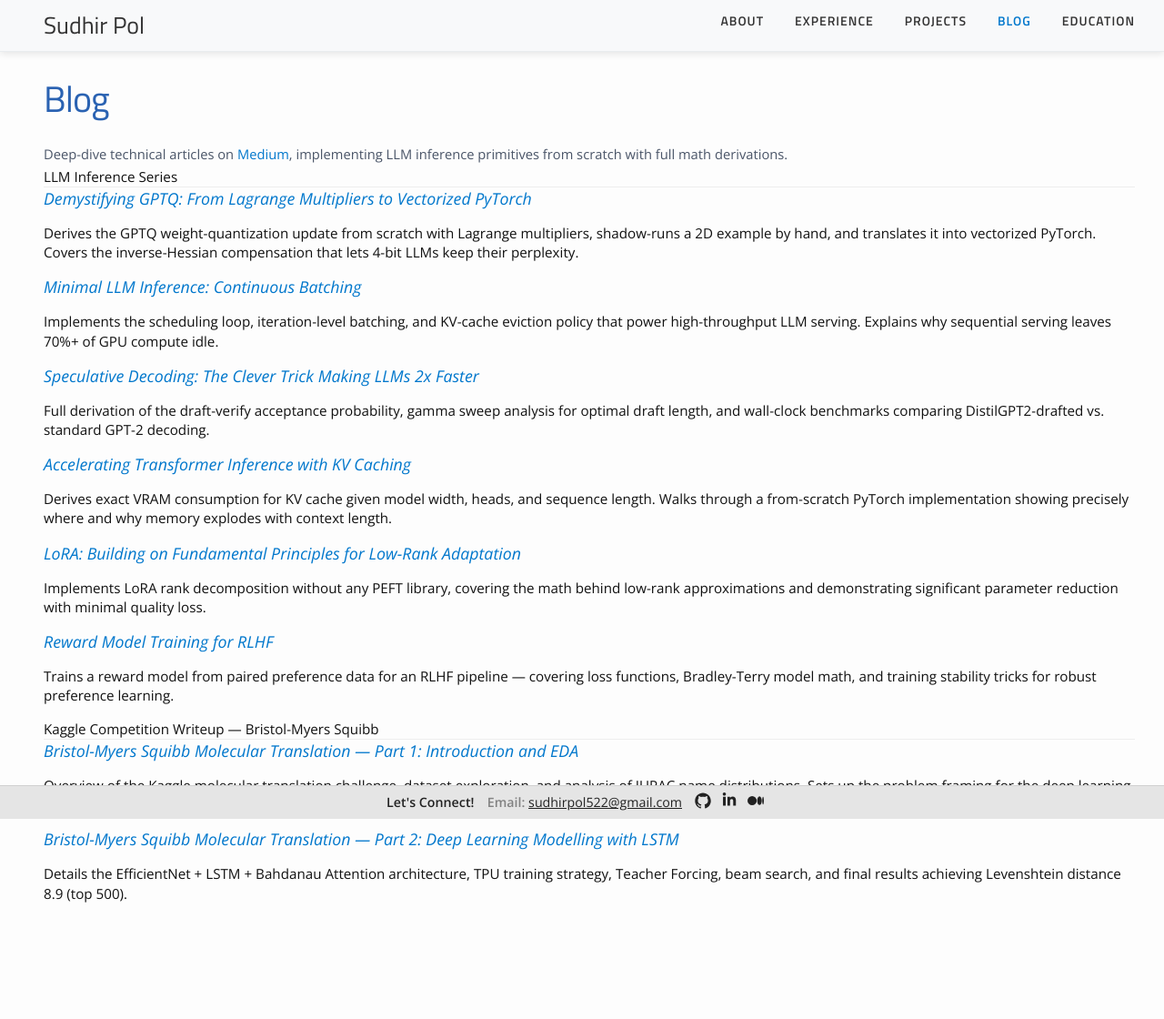
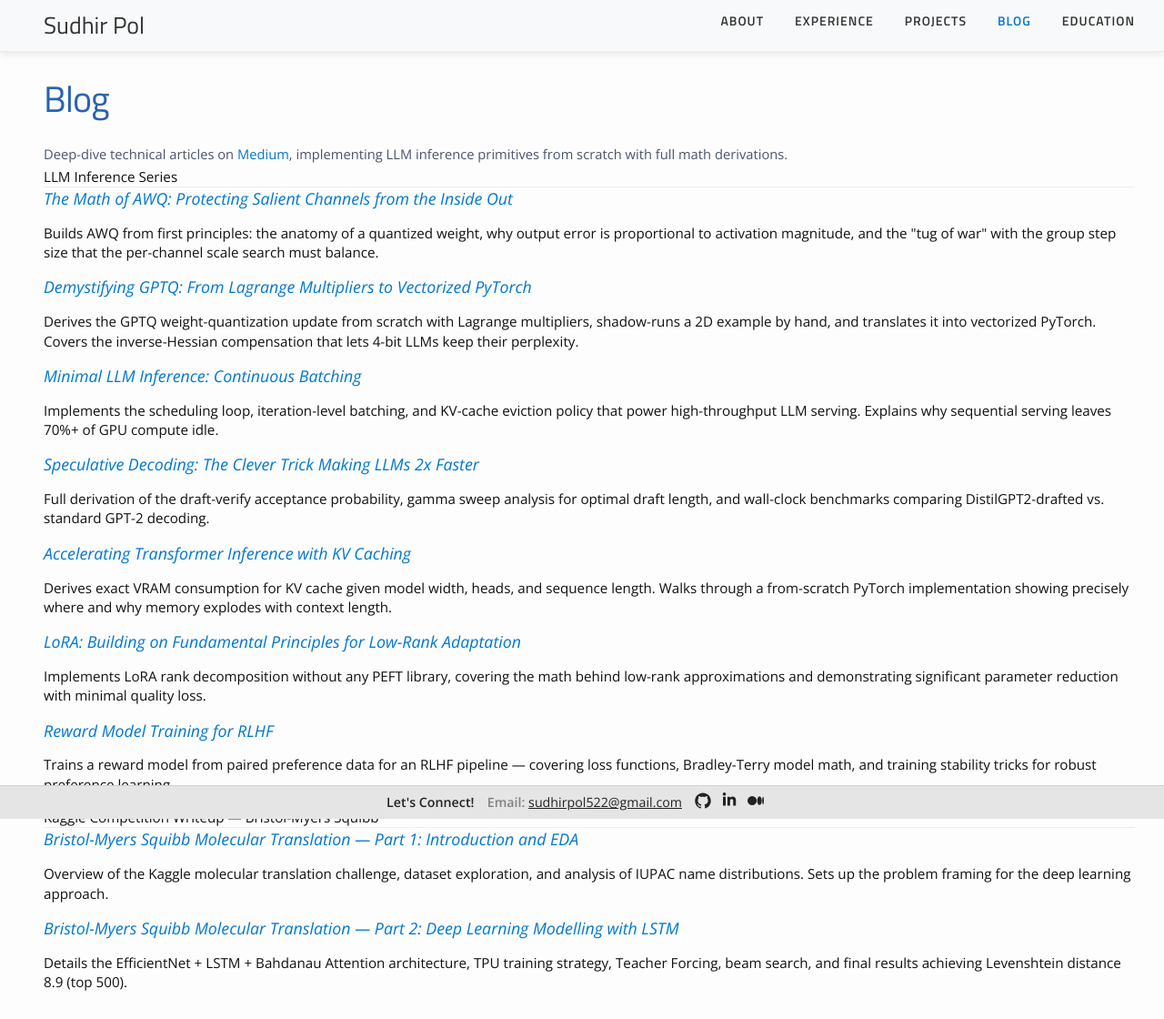
Before and after one commit to sudhirpol522/sudhirpol522.github.io, a Jekyll site: the page built from blog.md, in a window 1280 px wide. Shown: the whole page at 91% size. Built offline with Jekyll 4.4.1, drawn with Linux system fonts in a browser that asks for light colours; before the commit the page ends 1023 px from its top, so only the background shows below that; part of the change alters nothing that is shown.

Commit message:
Add AWQ math blog post
Add "The Math of AWQ" first-principles derivation (quantization error,
activation-proportional damage, the delta-prime tug of war, alpha grid
search) and link it at the top of the LLM Inference Series index.

Co-authored-by: Cursor <cursoragent@cursor.com>

```diff
--- a/_data/blog.yml
+++ b/_data/blog.yml
@@ -1,4 +1,11 @@
 llm_inference_series:
+  - title: "The Math of AWQ: Protecting Salient Channels from the Inside Out"
+    url: /blog/math-of-awq/
+    description: >-
+      Builds AWQ from first principles: the anatomy of a quantized weight, why output error is
+      proportional to activation magnitude, and the "tug of war" with the group step size that the
+      per-channel scale search must balance.
+
   - title: "Demystifying GPTQ: From Lagrange Multipliers to Vectorized PyTorch"
     url: /blog/demystifying-gptq/
     description: >-
--- /dev/null
+++ b/blog/math-of-awq.md
@@ -0,0 +1,130 @@
+---
+layout: page
+title: "The Math of AWQ: Protecting Salient Channels from the Inside Out"
+permalink: /blog/math-of-awq/
+math: true
+---
+
+When we compress a Large Language Model (LLM) from 16-bit floating-point numbers to 4-bit integers, we save a massive amount of memory. But compression creates mathematical damage. We are taking an infinite spectrum of continuous numbers and forcing them onto a rigid grid of integers.
+
+Activation-aware Weight Quantization (AWQ) is a brilliantly simple method to mitigate this damage. To understand why it works, we must build the math from the ground up.
+
+## Step 1: The Anatomy of a Quantized Weight
+
+The core of quantization is mapping a floating-point weight ($$W$$) to an integer code, and then mapping it back. We define this entire round-trip process using a step size ($$\Delta$$):
+
+$$Q(W) = \Delta \cdot \text{Round}\left(\frac{W}{\Delta}\right)$$
+
+This elegant equation actually represents both halves of the process:
+
+1. **Quantization:** We divide the weight by $$\Delta$$ to find out how many "steps" it represents, and `Round()` it to snap it to the nearest whole integer.
+2. **Dequantization:** We multiply that integer code back by $$\Delta$$ to stretch it back into a floating-point approximation that the GPU can use for math.
+
+But how do we calculate $$\Delta$$ in the first place?
+
+## Step 2: Defining the Step Size ($$\Delta$$)
+
+In **symmetric quantization**, we want to center our integer grid perfectly around zero.
+
+First, we look at our tensor of weights and find the largest absolute value. We call this maximum parameter $$a$$:
+
+$$a = \max(|W|)$$
+
+This defines the floating-point range we need to capture: $$[-a, +a]$$. We must map this continuous interval onto our available discrete integer bins. For a bit-width of $$b$$ (like INT4 or INT8), the signed integer range is:
+
+$$[-(2^{b-1}-1), +(2^{b-1}-1)]$$
+
+For INT4 ($$b=4$$), this gives us an integer range of $$[-7, +7]$$.
+*(Note: While standard INT4 can hold -8, we use a restricted range of -7 to +7 to keep the symmetry perfectly balanced around zero).*
+
+Because we are mapping the total float distance ($$2a$$) to the total integer distance ($$14$$), the formula for our step size is:
+
+$$\Delta = \frac{a - (-a)}{(2^{b-1}-1) - (-(2^{b-1}-1))} = \frac{2a}{2(2^{b-1}-1)} = \frac{a}{2^{b-1}-1}$$
+
+> **The Intuition Example:**
+> Imagine a group of weights where the maximum absolute value is **10** ($$a = 10$$).
+> For our INT4 grid, $$\Delta = 10 / 7 \approx$$ **1.43**.
+> $$\Delta$$ is the slope of the line connecting our codes to reality. It means that every time our integer code moves by **1**, the real floating-point value jumps by **1.43**.
+
+## Step 3: Deriving the Output Error
+
+A neural network layer works by multiplying an input activation ($$x$$) by a weight ($$W$$).
+The perfect output is $$Wx$$. The compressed output is $$Q(W)x$$.
+
+To see the damage caused by compression, we calculate the Output Error ($$\text{Err}$$):
+
+$$\text{Err}(Q(W)x) = Q(W)x - Wx$$
+
+$$\text{Err}(Q(W)x) = (Q(W) - W)x$$
+
+Let's look at $$(Q(W) - W)$$. What is the difference between a quantized weight and a true weight? It is simply the fractional rounding error multiplied by our step size! We can formalize this as:
+
+$$(Q(W) - W) = \Delta \cdot \text{RoundErr}\left(\frac{W}{\Delta}\right)$$
+
+Substitute this back into our equation, and we arrive at the foundational formula of the AWQ paper:
+
+$$\text{Err}(Q(W)x) = \Delta \cdot \text{RoundErr}\left(\frac{W}{\Delta}\right) \cdot x$$
+
+## Step 4: The Statistical Reality of Rounding
+
+Look closely at the error equation. It has three parts: $$\Delta$$, the Rounding Error, and the activation $$x$$.
+
+The paper makes a crucial statistical observation about the `RoundErr` term. When you divide thousands of random weights by $$\Delta$$, their fractional parts are spread evenly between 0 and 1. Therefore, when you round them to the nearest integer, the errors are uniformly distributed between -0.5 and +0.5.
+
+If we only care about the magnitude of the error, **the average absolute rounding error is always roughly 0.25 steps.** In modern hardware, we use **group-wise quantization**, meaning 128 weights are forced to share the exact same $$\Delta$$.
+
+* If $$\Delta$$ is fixed for the group...
+* And `RoundErr` averages out to a fixed **0.25**...
+
+**Then the quantization error in the output is strictly proportional to the input activation ($$x$$).**
+
+If the activation flowing into a weight is small, the error is tiny. But if the network relies on a massive, "salient" activation channel, that large $$x$$ multiplies with the grid misalignment and produces a catastrophic discrepancy in the final output.
+
+## Step 5: The AWQ Solution — Scaling Down Activations
+
+We are trapped by algebra. We cannot shrink $$\Delta$$ or stop the rounding error. To save the network, we must mathematically reduce the input activation magnitude ($$x$$).
+
+We do this by introducing a scaling factor, $$s$$. We scale down the dangerous activation by dividing it:
+
+$$\text{New Activation} = \frac{x}{s}$$
+
+But to keep the layer's overall computation mathematically identical (re-parameterization), we must multiply the weight by that exact same $$s$$:
+
+$$\text{New Weight} = W \cdot s$$
+
+In perfect floating-point math, $$(W \cdot s)(x / s) = Wx$$. The network's intelligence remains untouched. But the magic happens during quantised inference, because the rounding now acts on the *scaled* weights.
+
+## Step 6: The "Delta Dash" Trap and the Tug of War
+
+If dividing the activation by $$s$$ is good, why not use a massive scale like $$s=100$$ and shrink the error to zero?
+
+Because of the group $$\Delta$$. Remember, $$\Delta$$ is defined by the maximum weight in the group. If we take a salient weight ($$W$$) and multiply it by a scale $$s_i > 1$$, that weight physically grows. If we scale it so much that it becomes the *new* maximum for the group, it inflates the step size.
+
+The paper defines this new inflated step size as $$\Delta'$$ (Delta Dash). Our output error equation transforms into a brutal tug of war:
+
+$$\text{Err}\left(Q(Ws)\left(\frac{x}{s}\right)\right) = \Delta' \cdot \text{RoundErr}\left(\frac{Ws}{\Delta'}\right) \cdot \left(\frac{x}{s}\right)$$
+
+> **The Trade-off in Action:**
+> * **The Good:** By shrinking the activation multiplier to $$(x/s)$$, we drastically reduce the effective contribution of quantization error from the channels where it matters most.
+> * **The Bad:** If $$s$$ is too large, the scaled weight $$Ws$$ pushes $$\Delta'$$ higher ($$\Delta' > \Delta$$). A wider step size ruins the grid precision for *every other normal weight* in that group.
+
+We must find the perfect scale $$s$$ that shrinks the activation, but stops *just* before it inflates $$\Delta'$$.
+
+## Step 7: Optimizing the Scaling Factors ($$\alpha$$)
+
+How do we find this perfect $$s$$? In traditional deep learning, we would train the neural network using gradients and backpropagation.
+
+But AWQ avoids this. Because the error relies on a `Round()` function—which looks like a flat staircase on a graph—its mathematical derivative is exactly zero. Gradients cannot flow through step functions reliably, making gradient-based optimization wildly unstable and incredibly memory-hungry.
+
+Instead, the authors use pure logic. We know a weight channel only needs to be scaled up if the activations flowing through it are large. Therefore, the scale $$s$$ should just be a mathematical reflection of the average activation magnitude ($$s_X$$).
+
+They define the scale using a single dial, $$\alpha$$:
+
+$$s = s_X^\alpha$$
+
+Rather than training, they perform a lightning-fast **Grid Search** over $$\alpha \in [0, 1]$$:
+
+* **When $$\alpha = 0$$:** There is effectively no scaling ($$s=1$$). We get naive quantization, and loud activations destroy the output.
+* **When $$\alpha = 1$$:** We get the most aggressive scaling possible ($$s=s_X$$). We fully protect the salient channel, but we risk inflating $$\Delta'$$ and ruining the rest of the group.
+
+By testing a few points between 0 and 1, AWQ elegantly finds the $$\alpha$$ that optimally balances the tug of war—scaling salient channels up just enough to land on cleaner grid points, shrinking the dangerous activations, and keeping the group's $$\Delta$$ safe.
```
